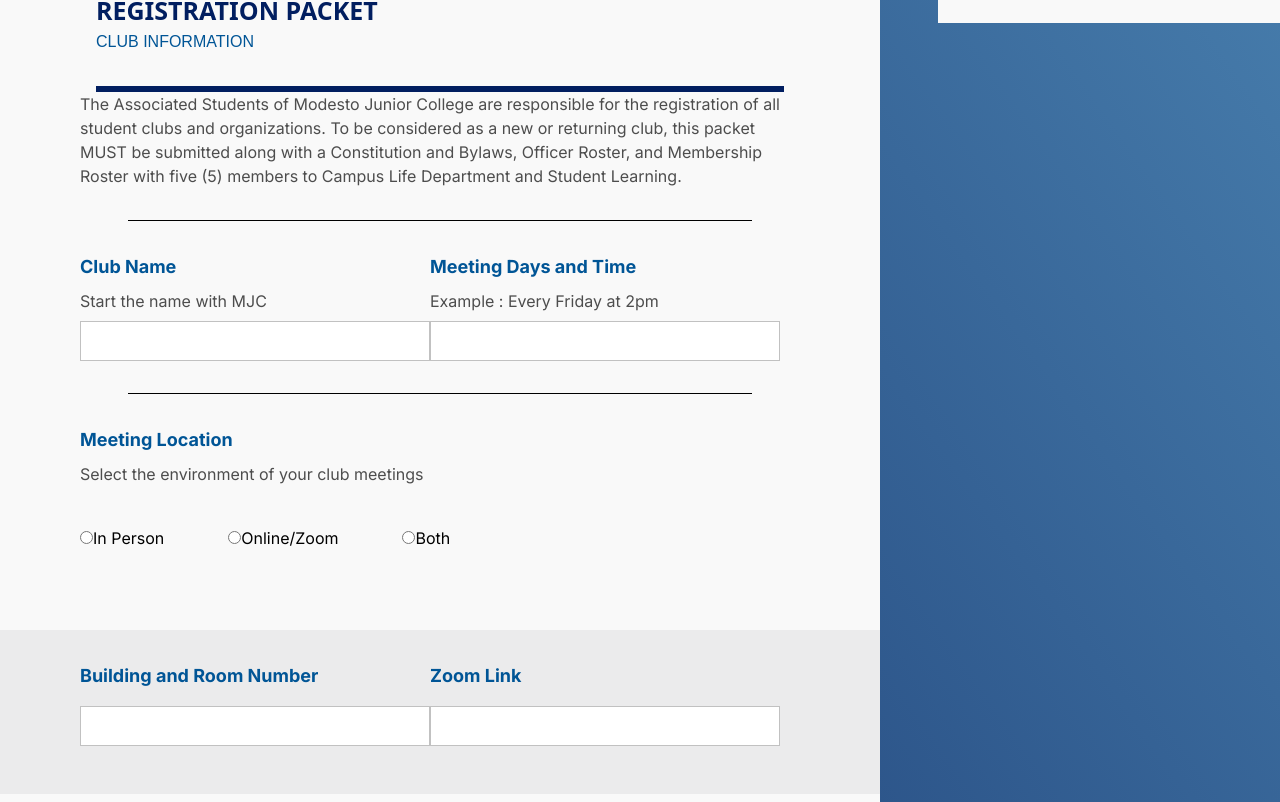
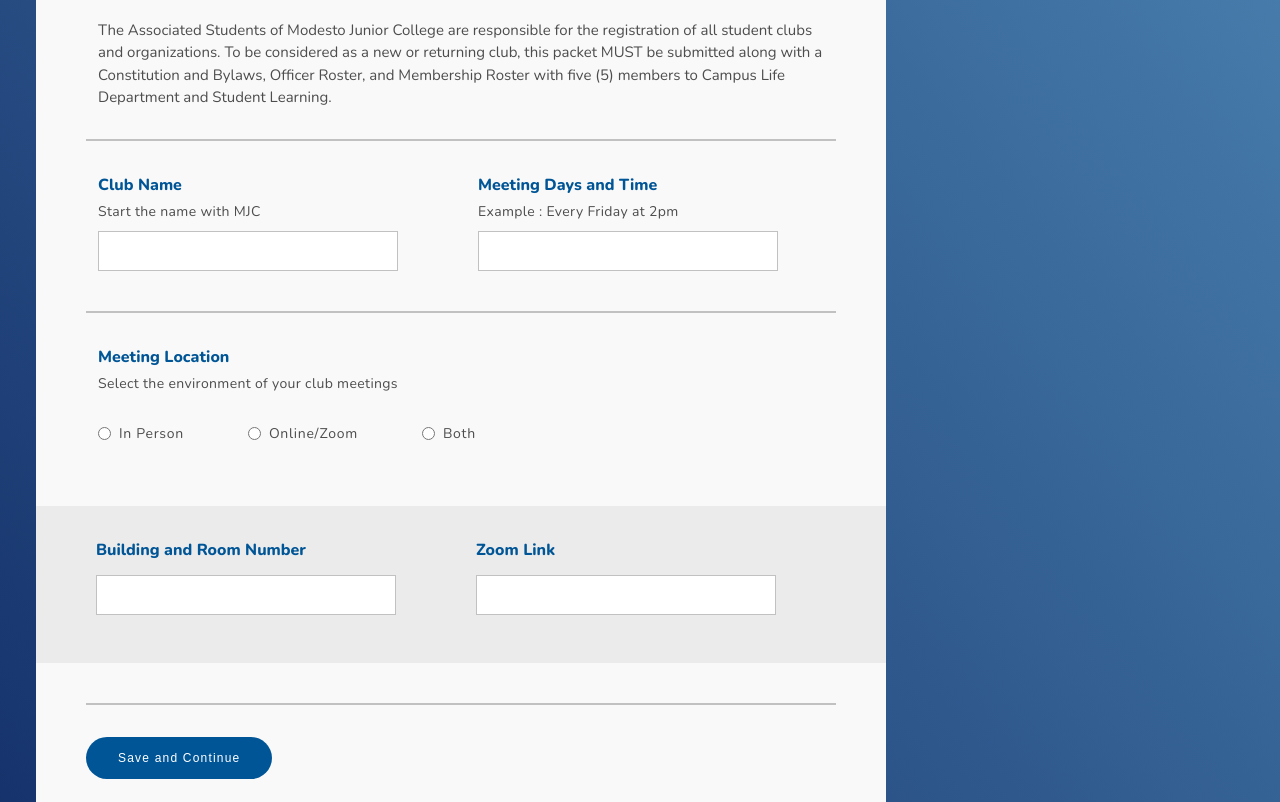
Before and after one commit to Community-ALI/club-website, a Next.js app: page /club-application in a window 1280 px wide. Shown: the part 618-1420 px from the top of the page. Built offline with nearby package versions, Linux system fonts and the light colour scheme; a web font is replaced by a local one.

Commit message:
Fix: Advisor Functionality and Style: Club Info Page

```diff
--- a/app/club-application/ClubAdvisors.jsx
+++ b/app/club-application/ClubAdvisors.jsx
@@ -2,6 +2,8 @@
 import ClubApplicationTextField from "./ClubApplicationTextField";
 import { useState } from "react";
 import RoundedButton from "@components/RoundedButton";
+import { FontAwesomeIcon } from "@fortawesome/react-fontawesome";
+import { faCircleMinus } from "@fortawesome/free-solid-svg-icons";
 
 export default function ClubAdvisors() {
   const [clubAdvisors, setClubAdvisors] = useState([
@@ -9,26 +11,27 @@
       name: "",
       email: "",
       phoneNumber: "",
-    },
-    {
-      name: "",
-      email: "",
-      phoneNumber: "",
+      employeeTitle: "",
     },
   ]);
+
+  const removeAdvisor = (indexToRemove) => {
+    setClubAdvisors(clubAdvisors.filter((_, index) => index !== indexToRemove));
+  };
+
 
   return (
     <div className="p-12">
       <ClubApplicationHeaderSection sectionTitle="Club Advisors" />
-      <div className="pt-8">
-        <p>
+      <div>
+        <p className="font-[Nunito] text-[15px] mt-[20px] mb-[30px] px-3">
           Only one advisor is required for a club to be active. An advisor must
           attend ALL club functions, including: meetings, activities, and trips.
           They must also sign off on all club functions, including: meetings,
           activities, and trips to ensure that all of the above items have been
           met or addressed.
         </p>
-        <hr />
+        <hr className="border-lightGray border-[.5px] mt-[20px]"></hr>
       </div>
       <div>
         {clubAdvisors.map((advisor, index) => {
@@ -37,15 +40,16 @@
               advisorIndex={index}
               setClubAdvisors={setClubAdvisors}
               clubAdvisors={clubAdvisors}
+              removeAdvisor={removeAdvisor}
               key={index}
             />
           );
         })}
       </div>
-      <div className="flex gap-[31px]">
+      <div className="flex gap-[60px]">
           <RoundedButton
-            innerHTML="Another Advisor"
-            variant={0}
+            innerHTML="Add Advisor"
+            variant={1}
             onClick={() =>
               setClubAdvisors([
                 ...clubAdvisors,
@@ -60,12 +64,21 @@
 }
 
 function ClubAdvisorField(props) {
-  const { advisorIndex, setClubAdvisors, clubAdvisors } = props;
+  const { advisorIndex, setClubAdvisors, clubAdvisors} = props;
 
   return (
-    <div className="">
-      <h2 className="mt-8">{`CLUB ADVISOR #${advisorIndex + 1}`}</h2>
-      <div className="flex items-center flex-wrap">
+    <div className="relative">
+      {advisorIndex !== 0 && (
+        <div className="absolute top-0 right-0">
+          <FontAwesomeIcon
+            icon={faCircleMinus}
+            className="cursor-pointer text-[20px] text-[#ff2200]"
+            onClick={() => props.removeAdvisor(advisorIndex)}
+          />
+        </div>
+      )}
+      <h2 className="mt-9 px-3">{`CLUB ADVISOR #${advisorIndex + 1}`}</h2>
+      <div className="flex items-center flex-wrap gap-x-[80px] px-3">
         <ClubApplicationTextField
           label="Full Name"
           value={clubAdvisors[advisorIndex].name}
@@ -117,9 +130,25 @@
             )
           }
         />
+        <ClubApplicationTextField
+          label="Employee Title"
+          value={clubAdvisors[advisorIndex].email}
+          onChange={(e) =>
+            setClubAdvisors(
+              clubAdvisors.map((advisor, index) => {
+                if (index == advisorIndex) {
+                  return {
+                    ...advisor,
+                    email: e.target.value,
+                  };
+                }
+                return advisor;
+              })
+            )
+          }
+        />
       </div>
-
-      <hr />
+      <hr className="border-lightGray border-[.5px] mt-[50px]"></hr>
     </div>
   );
 }
--- a/app/club-application/ClubApplicationHeaderSection.jsx
+++ b/app/club-application/ClubApplicationHeaderSection.jsx
@@ -3,11 +3,11 @@
 
   return (
     <div>
-      <div className="px-12">
-        <h1 className="text-darkBlue font-sans font-bold text-[25px]">REGISTRATION PACKET</h1>
-        <h2 className="text-lightBlue mb-8">{sectionTitle}</h2>
+      <div>
+        <h1 className="text-darkBlue text-[20px]">Registration Packet</h1>
+        <h2 className="text-lightBlue">{sectionTitle}</h2>
       </div>
-      <hr className="border-darkBlue border-[3px]" />
+      <hr className="border-darkBlue border-[1px] mt-[20px]" />
     </div>
   );
 }
--- a/app/club-application/ClubApplicationRadioField.jsx
+++ b/app/club-application/ClubApplicationRadioField.jsx
@@ -2,20 +2,20 @@
   const { label, subtext, onChange, options, checkedValue } = props;
 
   return (
-    <div className="flex flex-col gap-2 mt-8">
-      <h4 className="text-lightBlue font-bold text-lg">{label}</h4>
-      <p>{subtext}</p>
-      <div className="flex gap-16 mt-8">
+    <div className="flex flex-col gap-1 mt-8 px-3">
+      <label className="text-lightBlue font-[Nunito] font-[800] text-[16px]">{label}</label>
+      <p className="font-[Nunito] text-[14px] mb-[5px] tracking-wide">{subtext}</p>
+      <div className="flex gap-16 mt-5">
         {options.map((option, index) => {
           return (
-            <div key={index}>
+            <div key={index} className="flex items-center">
               <input
                 type="radio"
                 value={option}
                 onChange={onChange}
                 checked={checkedValue === option}
               />
-              <label>{option}</label>
+              <label className="font-[Nunito] pl-2 text-[#4D4D4D] text-[14px] tracking-wider">{option}</label>
             </div>
           );
         })}
--- a/app/club-application/ClubApplicationTextField.jsx
+++ b/app/club-application/ClubApplicationTextField.jsx
@@ -2,12 +2,12 @@
   const { label, subtext, value, onChange } = props;
 
   return (
-    <div className="flex flex-col gap-2 mt-8">
-      <label className="text-lightBlue font-bold text-lg">{label}</label>
-      <p>{subtext}</p>
+    <div className="flex flex-col gap-1 mt-8">
+      <label className="text-lightBlue font-[Nunito] font-[800] text-[16px]">{label}</label>
+      <p className="font-[Nunito] text-[14px] mb-[5px] tracking-wide">{subtext}</p>
       <input
         type="text"
-        className="h-[40px] w-[350px] border-solid border-[1px] border-lightGray bg-#FFFFFF"
+        className="h-[40px] w-[300px] px-[10px] py-[5px] text-[14px] border-solid border-[1px] border-lightGray bg-#FFFFFF"
         value={value}
         onChange={onChange}
       />
--- a/app/club-application/ClubInformation.jsx
+++ b/app/club-application/ClubInformation.jsx
@@ -29,11 +29,10 @@
   return (
     <form onSubmit={handleSubmit}>
       <Image src={asmjc_pic_remembreance_day} alt="ASMJC Remembrance Day" />
-      <div className="p-12">
+      <div className="px-[50px] py-[30px]">
         <ClubApplicationHeaderSection sectionTitle="CLUB INFORMATION" />
-        <div className="px-8">
-          <div>
-            <p>
+        <div>
+            <p className="font-[Nunito] text-[15px] mt-[20px] mb-[30px] px-3">
               The Associated Students of Modesto Junior College are responsible
               for the registration of all student clubs and organizations. To be
               considered as a new or returning club, this packet MUST be
@@ -41,10 +40,9 @@
               and Membership Roster with five (5) members to Campus Life
               Department and Student Learning.
             </p>
-            <hr />
-          </div>
+            <hr className="border-lightGray border-[.5px] mt-[20px]"></hr>
           <div>
-            <div className="flex items-center">
+            <div className="flex items-center gap-[80px] px-3">
               <ClubApplicationTextField
                 label="Club Name"
                 value={ClubInformation.clubName}
@@ -68,7 +66,7 @@
                 }
               />
             </div>
-            <hr />
+            <hr className="border-lightGray border-[.5px] mt-[40px]"></hr>
             <ClubApplicationRadioField
               label="Meeting Location"
               subtext="Select the environment of your club meetings"
@@ -86,7 +84,7 @@
         </div>
       </div>
       <div className="bg-veryLightGray px-12 mt-8 pb-12">
-        <div className="px-8 flex">
+        <div className="flex px-3 gap-[80px]">
           <ClubApplicationTextField
             label="Building and Room Number"
             value={ClubInformation.buildingAndRoomNumber}
@@ -109,8 +107,8 @@
           />
         </div>
       </div>
-      <div className="px-20 pb-12">
-        <hr />
+      <div className="px-[50px] pb-[50px]">
+      <hr className="border-lightGray border-[.5px] mt-[40px]"></hr>
         <RoundedButton
           innerHTML="Save and Continue"
           variant={0}
--- a/app/club-application/page.jsx
+++ b/app/club-application/page.jsx
@@ -6,6 +6,7 @@
 import ClubMembers from "./ClubMembers";
 import ClubAgreemet from "./ClubAgreement";
 import SubmitApplication from "./SubmitApplication";
+import Navbar from "../components/navbar";
 
 export default function ClubAgreementPage() {
   const [club, setClub] = useState({
@@ -77,17 +78,18 @@
 
   const [currentSection, setCurrentSection] = useState(0);
   return (
-    <div
+    <>
+    <Navbar></Navbar>
+        <div
       id="club-application-page"
-      className="flex justify-center py-[220px] min-h-screen h-full bg-gradient-to-bl to-[#112B66] from-[#508BB8] gap-[58px]"
+      className="flex justify-center pb-[220px] pt-[80px] min-h-screen h-full bg-gradient-to-bl to-[#112B66] from-[#508BB8] gap-[58px]"
     >
-      <div className="bg-offWhite w-[900px] h-fit">
+      <div className="bg-offWhite w-[850px] h-fit">
         {sections[currentSection].form}
       </div>
-      <div className="w-[350px]">
+      <div className="w-[300px]">
         <div className="bg-offWhite">
-          <div className="bg-darkBlue flex items-center text-white w-full pl-12 h-[61px]">
-            {/* TODO: Add arrow icon */}
+          <div className="bg-darkBlue flex items-center text-white w-full pl-10 h-[61px]">
             <h2>REGISTRATION PACKET</h2>
           </div>
           {sections.map((section, index) => {
@@ -100,7 +102,7 @@
                 key={index}
                 onClick={() => setCurrentSection(index)}
               >
-                <h2 className="pl-12 text-left">{section.title}</h2>
+                <h2 className="pl-10 text-left">{section.title}</h2>
               </button>
             );
           })}
@@ -108,5 +110,7 @@
         <div className="bg-offWhite"></div>
       </div>
     </div>
+    </>
+
   );
 }
--- a/app/components/RoundedButton.jsx
+++ b/app/components/RoundedButton.jsx
@@ -7,24 +7,28 @@
       backgroundColor: "bg-lightBlue",
       textColor: "text-white",
       borderColor: "border-none",
+      hoverBackgroundColor: "hover:bg-darkBlue",
     },
     {
       name: "outline",
       backgroundColor: "bg-transparent",
       textColor: "text-lightBlue",
       borderColor: "border-lightBlue border-[2px]",
+      hoverBackgroundColor: "hover:text-darkBlue hover:border-darkBlue",
     },
     {
       name: "disabled",
       backgroundColor: "bg-gray-400",
       textColor: "text-white",
       borderColor: "border-none",
+      hoverBackgroundColor: "",
     },
     {
       name: "white-outline",
       backgroundColor: "bg-transparent",
       textColor: "text-white",
       borderColor: "border-white border-[2px]",
+      hoverBackgroundColor: "hover:bg-white hover:text-darkBlue",
     },
   ];
 
@@ -32,7 +36,7 @@
     <div className="mt-8">
       <button
         onClick={onClick}
-        className={`${variants[variant].backgroundColor} ${variants[variant].textColor} ${variants[variant].borderColor} font-bold px-8 py-4 rounded-full`}
+        className={`${variants[variant].backgroundColor} ${variants[variant].textColor} ${variants[variant].borderColor} ${variants[variant].hoverBackgroundColor} tracking-widest text-[12px] px-8 py-3 rounded-full duration-200 ease`}
       >
         {innerHTML}
       </button>
--- a/app/globals.css
+++ b/app/globals.css
@@ -39,11 +39,6 @@
   font-weight: 600;
 }
 
-#club-application-page hr{
-margin-top: 32px;
-margin: 32px 3rem 0 3rem;
-}
-
 #club-application-page p{
   color: #4D4D4D;
 }
```
